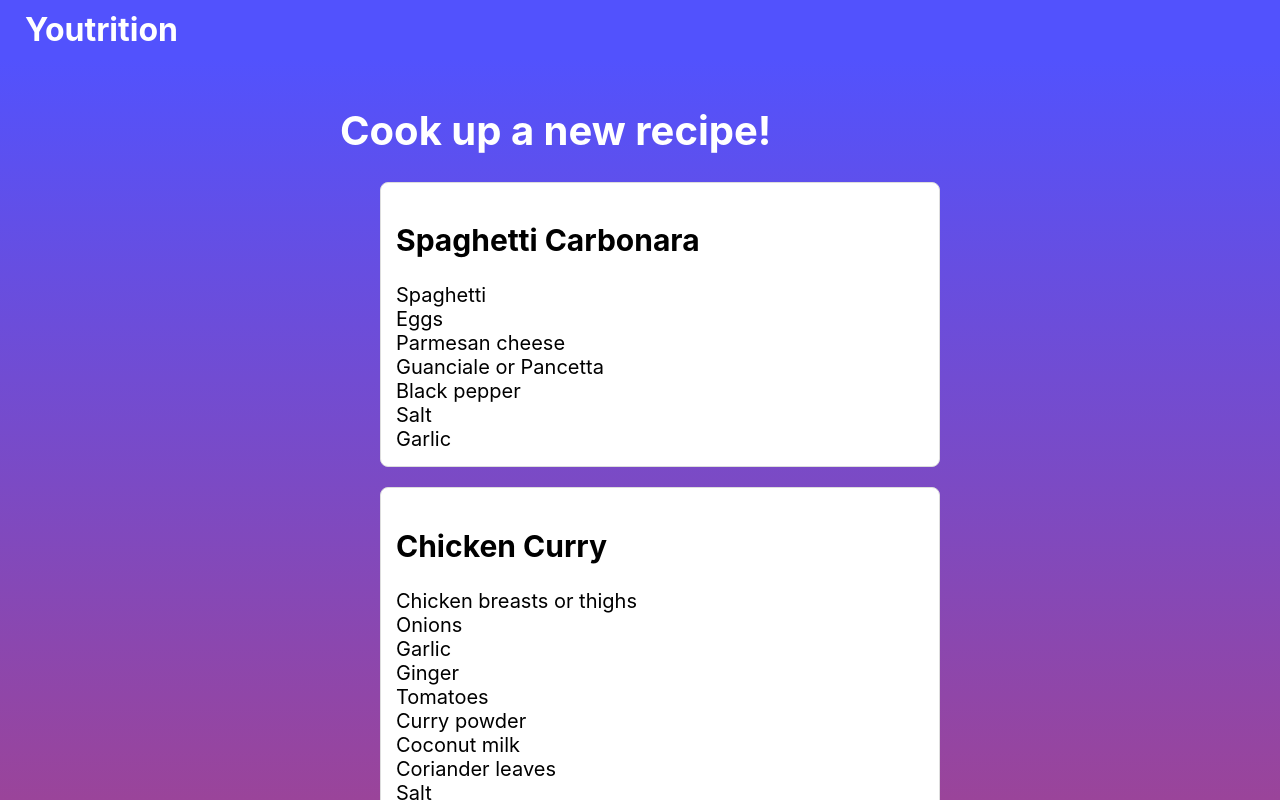
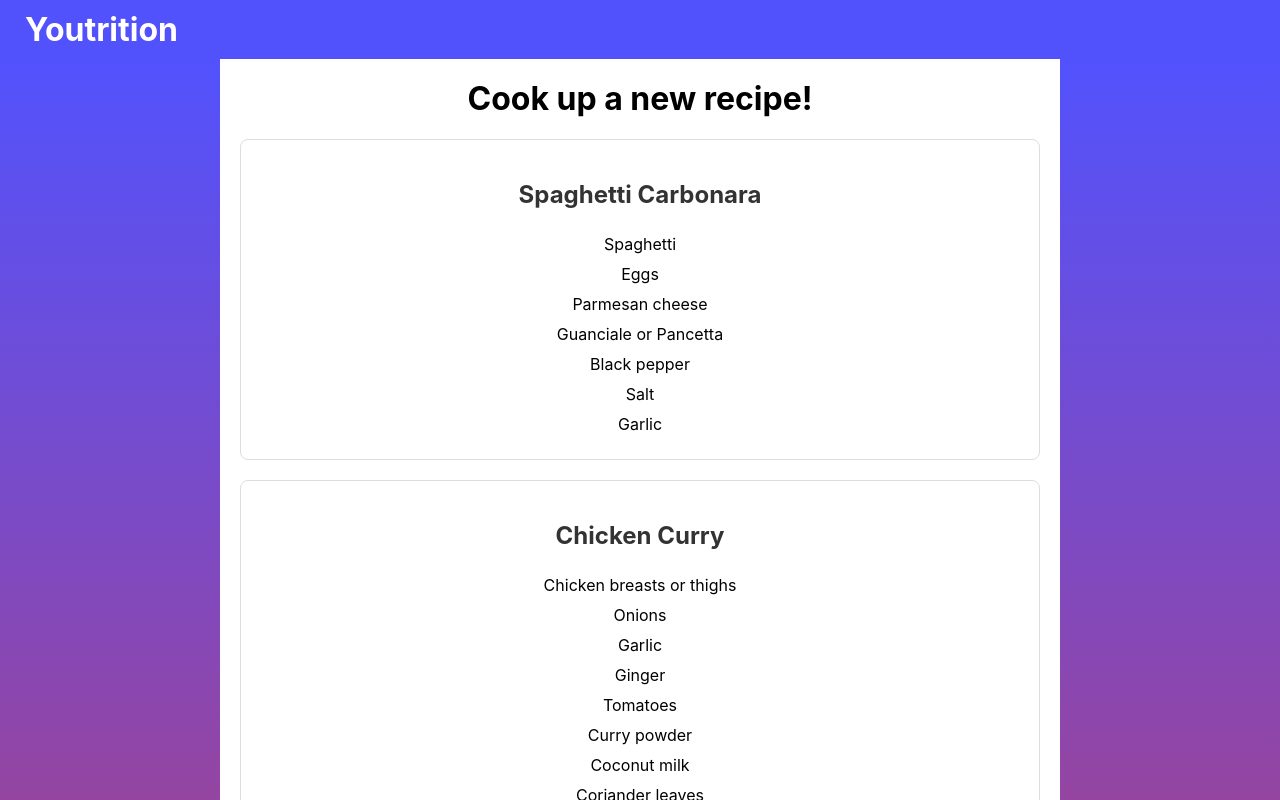
Before and after one commit to AChung1020/HackRUDomination, a React (Create React App) app in the folder Frontend/hackru/: page /DisplayPage_Recipes in a window 1280 px wide. Shown: the top 800 px of the page. Built offline with nearby package versions, Linux system fonts and the light colour scheme.

Commit message:
recipe page

```diff
--- a/Frontend/hackru/src/App.css
+++ b/Frontend/hackru/src/App.css
@@ -111,7 +111,7 @@
 }
 
 .left-half h1 {
-  font-size: 3rem;
+  font-size: 2.5rem;
   display: flex;
   justify-content: center;
   align-items: center;
@@ -146,6 +146,7 @@
   padding-left: 0;
 }
 
+/* image part */
 .image-food {
   align-items: right;
   width:100%;
@@ -204,3 +205,45 @@
 .card .back {
   transform: rotateY(180deg);
 }
+
+/* Recipes Page */
+
+.recipe-container {
+  max-width: 800px; /* limit the width of the container */
+  margin: 0 auto;
+  padding: 20px;
+  background-color: white;
+}
+
+.recipe-container h1 {
+  text-align: center;
+  margin-top: 0;
+  padding: 0;
+}
+
+.ingredient-listing {
+  border: 1px solid #ddd;
+    margin-top: 20px;
+    padding: 20px;
+    border-radius: 8px;
+    text-align: center; /* Center the inline content */
+    display: flex;
+    flex-direction: column;
+    justify-content: center; /* Center the content vertically */
+    align-items: center; /* Center the content horizontally */
+}
+
+.ingredient-listing h2 {
+  font-size: 1.5em;
+  margin-bottom: 20px; /* space between the food name and ingredients list */
+  color: #333; /* dark gray */
+}
+
+.ingredient-list {
+  list-style-type: none; /* removing bullets */
+  padding-left: 0;
+}
+
+.ingredient-list li {
+  padding: 5px 0;
+}
--- a/Frontend/hackru/src/Pages/DisplayPage_Recipes.js
+++ b/Frontend/hackru/src/Pages/DisplayPage_Recipes.js
@@ -26,13 +26,13 @@ function FoodIngredients() {
 
     return (
         <div className='background'>
-        <div className="vitamin-container">
+        <div className="recipe-container">
         <h1>Cook up a new recipe!</h1>
-            <ul className="food-list">
+            <ul className="ingredient-list">
                 {Object.entries(recipes).map(([food, ingredients]) => (
-                    <ul key={food} className="vitamin-listing">
+                    <ul key={food} className="ingredient-listing">
                         <h2>{food}</h2>
-                        <ul className="food-list">
+                        <ul className="ingredient-list">
                             {ingredients.map(ingredient => (
                                 <li key={ingredient}>{ingredient}</li>
                             ))}
```
